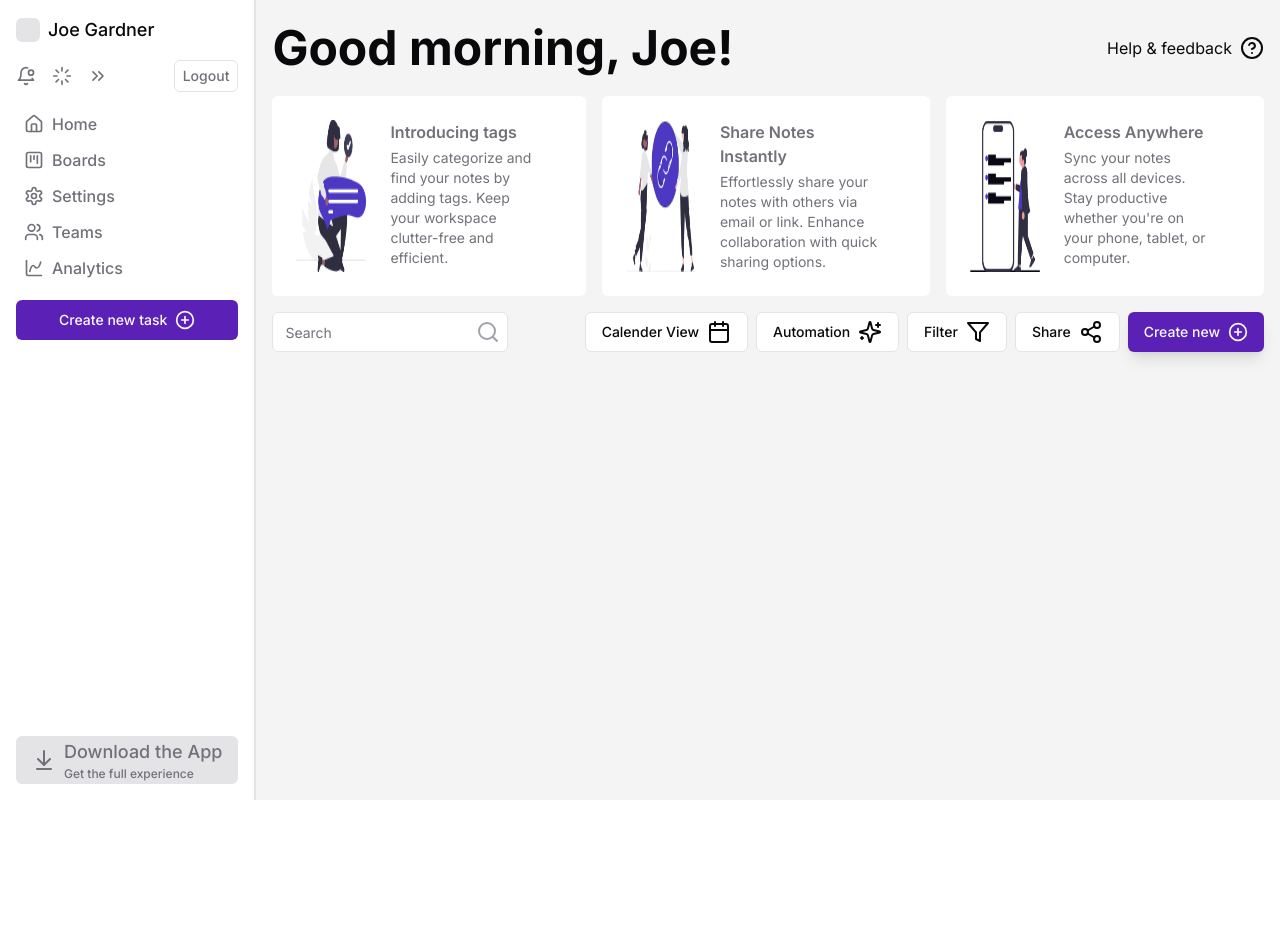
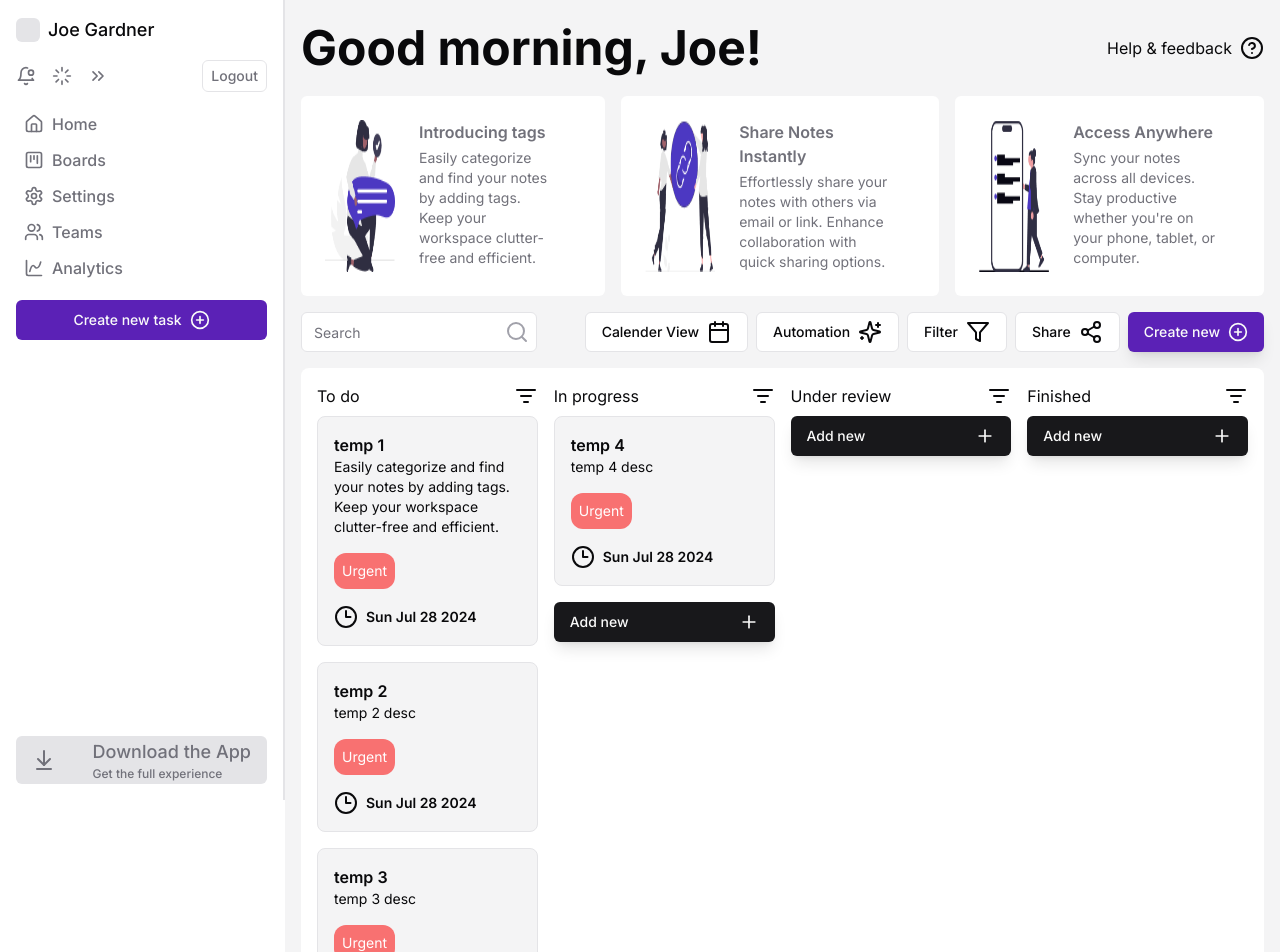
Before and after one commit to SattuSupari21/workflo, a Next.js app in the folder frontend/: page /dashboard in a window 1280 px wide. Shown: the top 952 px of the page. Before the commit the page ends 800 px from the top, so only its background shows below. Built offline with nearby package versions, Linux system fonts and the light colour scheme.

Commit message:
add mainbody and sidebar

```diff
--- a/frontend/app/dashboard/layout.tsx
+++ b/frontend/app/dashboard/layout.tsx
@@ -8,7 +8,7 @@ export default function DashboardLayout({
   return (
     <div className="flex">
       <Sidebar />
-      {children}
+      <div>{children}</div>
     </div>
   );
 }
--- a/frontend/app/dashboard/page.tsx
+++ b/frontend/app/dashboard/page.tsx
@@ -1,11 +1,14 @@
 import HeaderItems from "@/components/HeaderItems";
+import MainBody from "@/components/MainBody";
 import Navbar from "@/components/Navbar";
+import Sidebar from "@/components/Sidebar";
 
 export default function Dashboard() {
   return (
-    <div className="flex flex-col gap-4 bg-zinc-100 pt-6 px-4">
+    <div className="min-h-screen ml-[285px] flex flex-col gap-4 bg-zinc-100 p-4 pt-6">
       <HeaderItems />
       <Navbar />
+      <MainBody />
     </div>
   );
 }
--- /dev/null
+++ b/frontend/components/MainBody.tsx
@@ -0,0 +1,134 @@
+"use client";
+
+import { useRef, useState } from "react";
+import { Clock3, ListFilter, Plus } from "lucide-react";
+import { Button } from "./ui/button";
+
+type TaskType = {
+  id: number;
+  title: string;
+  desc: string;
+  status: string;
+  priority: string;
+  deadline: string;
+};
+
+export default function MainBody() {
+  const [tasks, setTasks] = useState<TaskType[]>([
+    {
+      id: 1,
+      title: "temp 1",
+      desc: "Easily categorize and find your notes by adding tags. Keep your workspace clutter-free and efficient.",
+      status: "To do",
+      priority: "Urgent",
+      deadline: "2024-07-28T09:09:30.904+00:00",
+    },
+    {
+      id: 2,
+      title: "temp 2",
+      desc: "temp 2 desc",
+      status: "To do",
+      priority: "Urgent",
+      deadline: "2024-07-28T09:09:30.904+00:00",
+    },
+    {
+      id: 3,
+      title: "temp 3",
+      desc: "temp 3 desc",
+      status: "To do",
+      priority: "Urgent",
+      deadline: "2024-07-28T09:09:30.904+00:00",
+    },
+    {
+      id: 4,
+      title: "temp 4",
+      desc: "temp 4 desc",
+      status: "In progress",
+      priority: "Urgent",
+      deadline: "2024-07-28T09:09:30.904+00:00",
+    },
+  ]);
+
+  const TaskStatus = ["To do", "In progress", "Under review", "Finished"];
+
+  const todoArr = tasks.filter((item) => item.status === "To do");
+
+  const dragItem = useRef<number>();
+  const dragOverItem = useRef<number>();
+
+  function handleOnDrag(e: React.DragEvent, item: TaskType) {
+    e.dataTransfer.setData("item", JSON.stringify(item));
+  }
+
+  function handleOnDrop(e: React.DragEvent) {
+    const item = JSON.parse(e.dataTransfer.getData("item"));
+    // @ts-ignore
+    if (e.target.id) {
+      setTasks(
+        tasks.map((task) =>
+          // @ts-ignore
+          task.id === item.id ? { ...task, status: e.target.id } : task,
+        ),
+      );
+    }
+  }
+
+  function handleDragOver(e: React.DragEvent) {
+    e.preventDefault();
+  }
+
+  function RenderTasks({ status }: { status: string }) {
+    return (
+      <div
+        id={status}
+        className="min-h-full pb-4 flex flex-col gap-4"
+        onDrop={handleOnDrop}
+        onDragOver={handleDragOver}
+      >
+        {tasks
+          .filter((task) => task.status === status)
+          .map((item) => {
+            return (
+              <div
+                key={item.id}
+                className="flex flex-col gap-4 p-4 border bg-zinc-100 rounded-lg"
+                draggable={true}
+                onDragStart={(e) => handleOnDrag(e, item)}
+              >
+                <div className="flex flex-col">
+                  <span className="font-semibold">{item.title}</span>
+                  <span className="text-sm text-balance">{item.desc}</span>
+                </div>
+                <span className="p-2 bg-red-400 mr-auto text-white text-sm rounded-xl">
+                  {item.priority}
+                </span>
+                <div className="flex gap-2 text-sm font-semibold items-center">
+                  <Clock3 />
+                  <span>{new Date(item.deadline).toDateString()}</span>
+                </div>
+              </div>
+            );
+          })}
+        <Button className="shadow-lg">
+          Add new
+          <Plus className="w-5 h-5 ml-auto" />
+        </Button>
+      </div>
+    );
+  }
+
+  return (
+    <div className="flex justify-between bg-white p-4 rounded-lg gap-4">
+      {TaskStatus.map((status, index) => (
+        <div className="w-full space-y-2" key={index}>
+          <div className="flex justify-between">
+            <span>{status}</span>
+            <ListFilter />
+          </div>
+          {/* <div className="flex h-full bg-yellow-400"></div> */}
+          <RenderTasks status={status} />
+        </div>
+      ))}
+    </div>
+  );
+}
--- a/frontend/components/Navbar.tsx
+++ b/frontend/components/Navbar.tsx
@@ -14,7 +14,7 @@ export default function Navbar() {
     <div className="flex items-center justify-between">
       <div className="flex items-center justify-between relative">
         <Input type="text" placeholder="Search" />
-        <Search className="absolute right-0 mr-2 text-zinc-400" />
+        <Search className="absolute right-2 text-zinc-400" />
       </div>
       <div className="flex gap-2">
         <Button variant={"outline"}>
--- a/frontend/components/Sidebar.tsx
+++ b/frontend/components/Sidebar.tsx
@@ -10,12 +10,11 @@ import {
   SquareKanban,
   Users,
 } from "lucide-react";
-import Image from "next/image";
 import { Button } from "./ui/button";
 
 export default function Sidebar() {
   return (
-    <div className="w-[285px] h-screen flex flex-col gap-4 border-r-2 p-4">
+    <div className="w-[285px] h-screen fixed flex flex-col gap-4 border-r-2 p-4">
       <div className="flex gap-2 items-center">
         <div className="w-6 h-6 bg-zinc-200 rounded-md"></div>
         <span className="text-lg font-medium">Joe Gardner</span>
```
